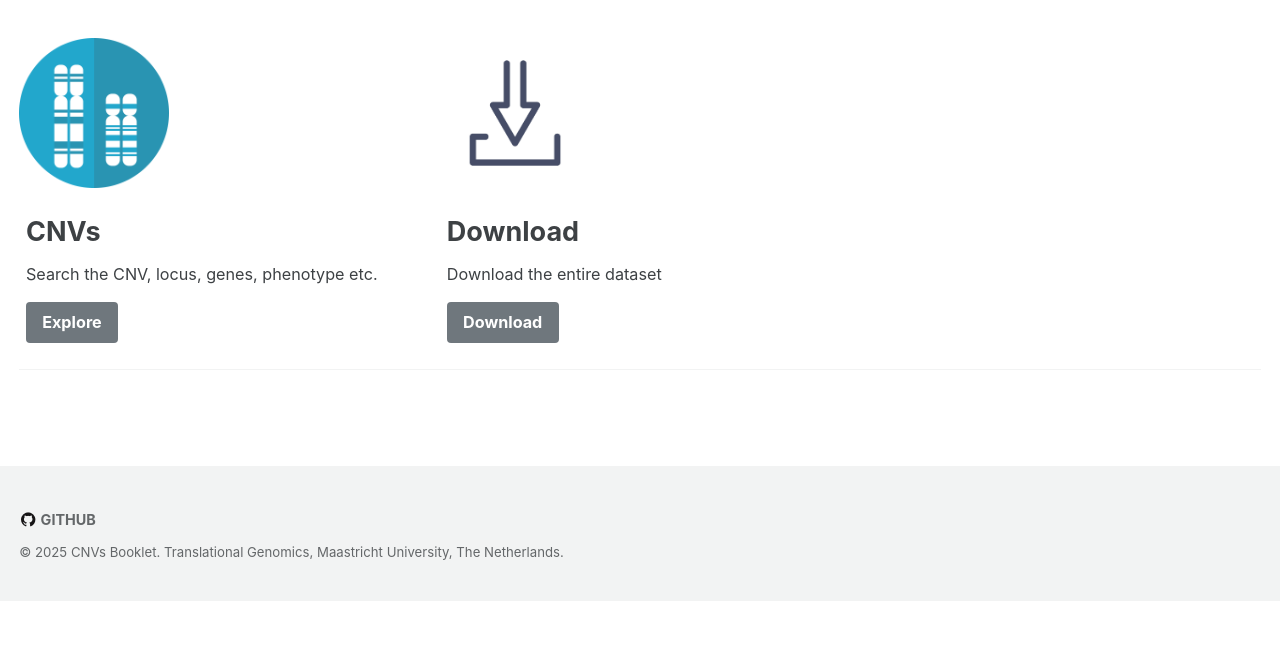
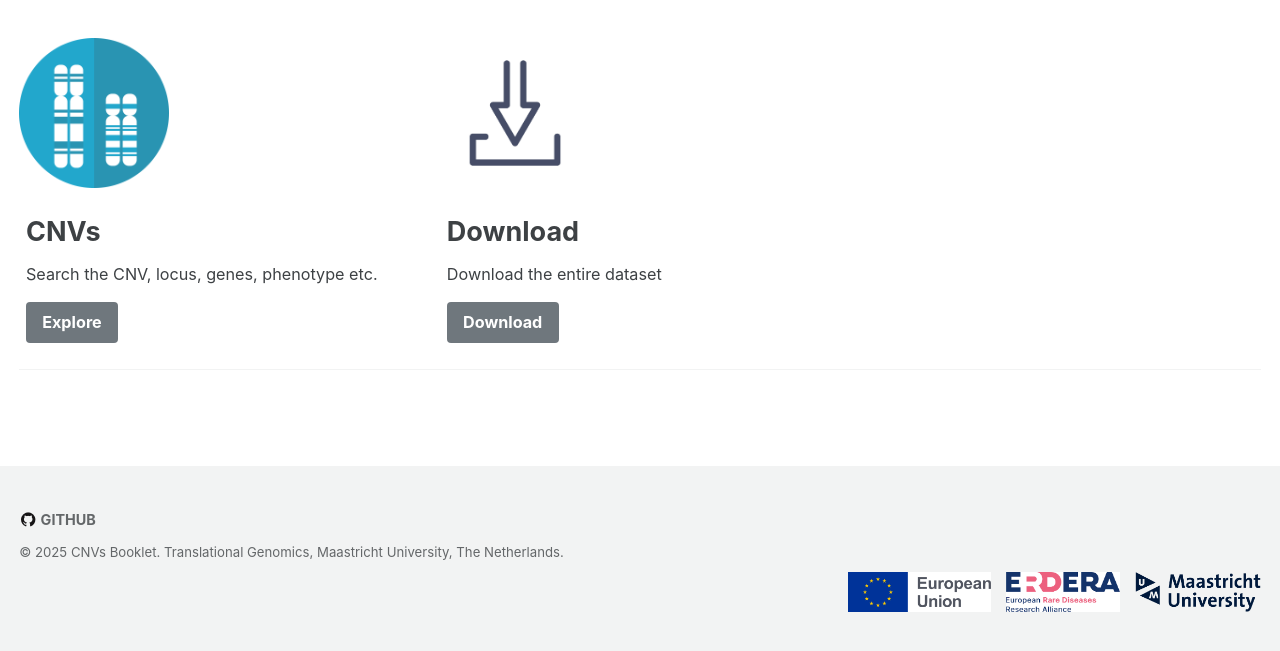
Before and after one commit to CNVPathwayAtlas/cnv-website, a Jekyll site: the page built from index.html, in a window 1280 px wide. Shown: the part 331-982 px from the top of the page. Built offline with Jekyll 4.4.1, drawn with Linux system fonts in a browser that asks for light colours; cached includes are drawn as plain includes; the list of posts is cut into pages by our own code; before the commit the page ends 932 px from its top, so only the background shows below that.

Commit message:
Add EU, ERDERA, and UM logos

```diff
--- a/_includes/footer.html
+++ b/_includes/footer.html
@@ -12,3 +12,15 @@
   &copy; {{ site.time | date: '%Y' }}
   <a href="{{ site.url }}">{{ site.title }}</a>. <a href="https://www.maastrichtuniversity.nl/research/translational-genomics" traget="_blank">Translational Genomics, Maastricht University, The Netherlands</a>.
 </div>
+
+<div class="page__footer-logos">
+  <a href="https://cordis.europa.eu/project/id/101156595" target="_blank" rel="noopener noreferrer">
+    <img src="{{ site.baseurl }}/assets/images/eu_logo.png" alt="eu_logo" />
+  </a>
+  <a href="https://erdera.org/" target="_blank" rel="noopener noreferrer">
+    <img src="{{ site.baseurl }}/assets/images/erdera_logo.png" alt="erdera_logo" />
+  </a>
+  <a href="https://www.maastrichtuniversity.nl/research/translational-genomics" target="_blank" rel="noopener noreferrer">
+    <img src="{{ site.baseurl }}/assets/images/um_logo.png" alt="um_logo" />
+  </a>
+</div>
--- a/assets/css/main.scss
+++ b/assets/css/main.scss
@@ -16,3 +16,16 @@ search: false
     object-fit: cover;
     border-radius: 10px; /* Rounded corners */
 }
+
+.page__footer-logos {
+  display: flex;
+  justify-content: flex-end;     /* aligns logos to the right */
+  align-items: center;
+  gap: 15px;                      /* space between logos */
+  margin-top: 10px;
+}
+
+.page__footer-logos img {
+  height: 40px;
+  display: block;
+}
```
Also changed, not shown: assets/images/erdera_logo.png (added), assets/images/eu_logo.png (added), assets/images/um_logo.png (added).
